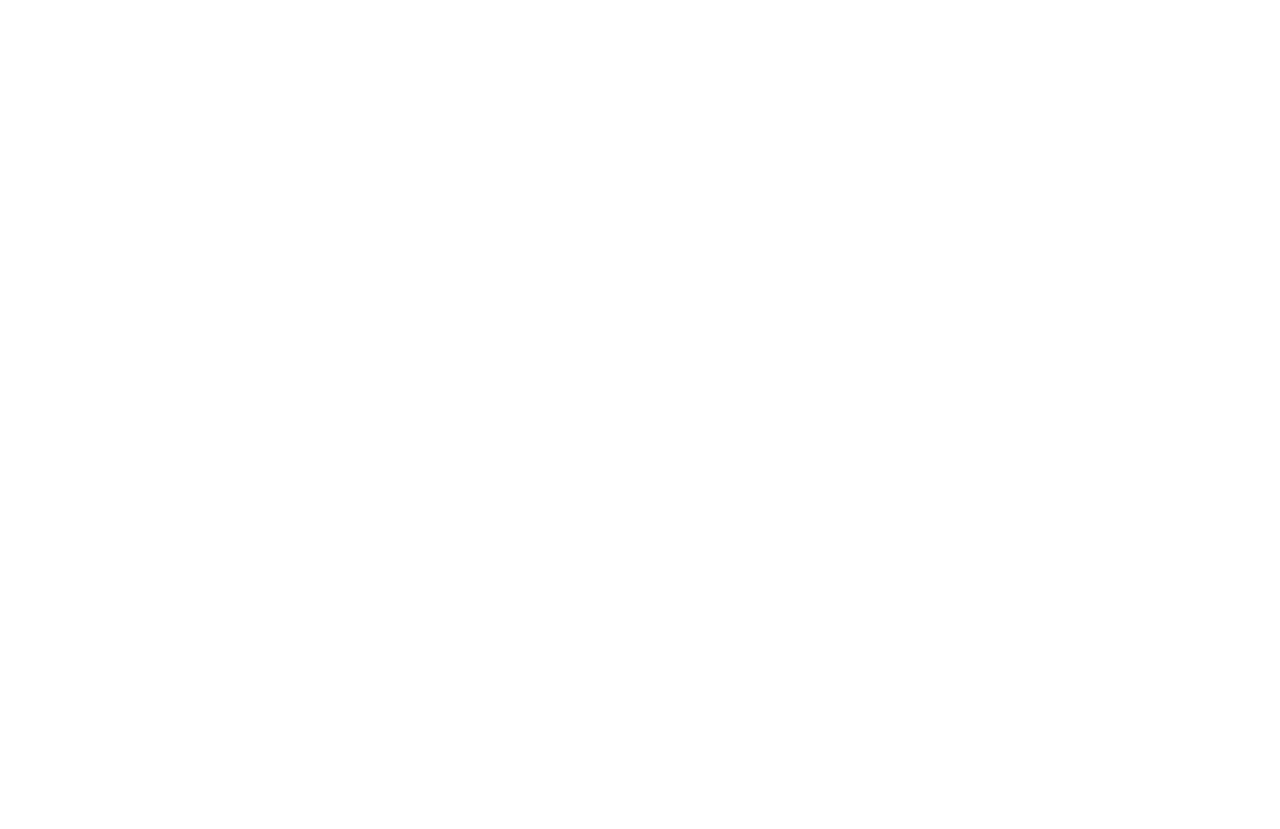
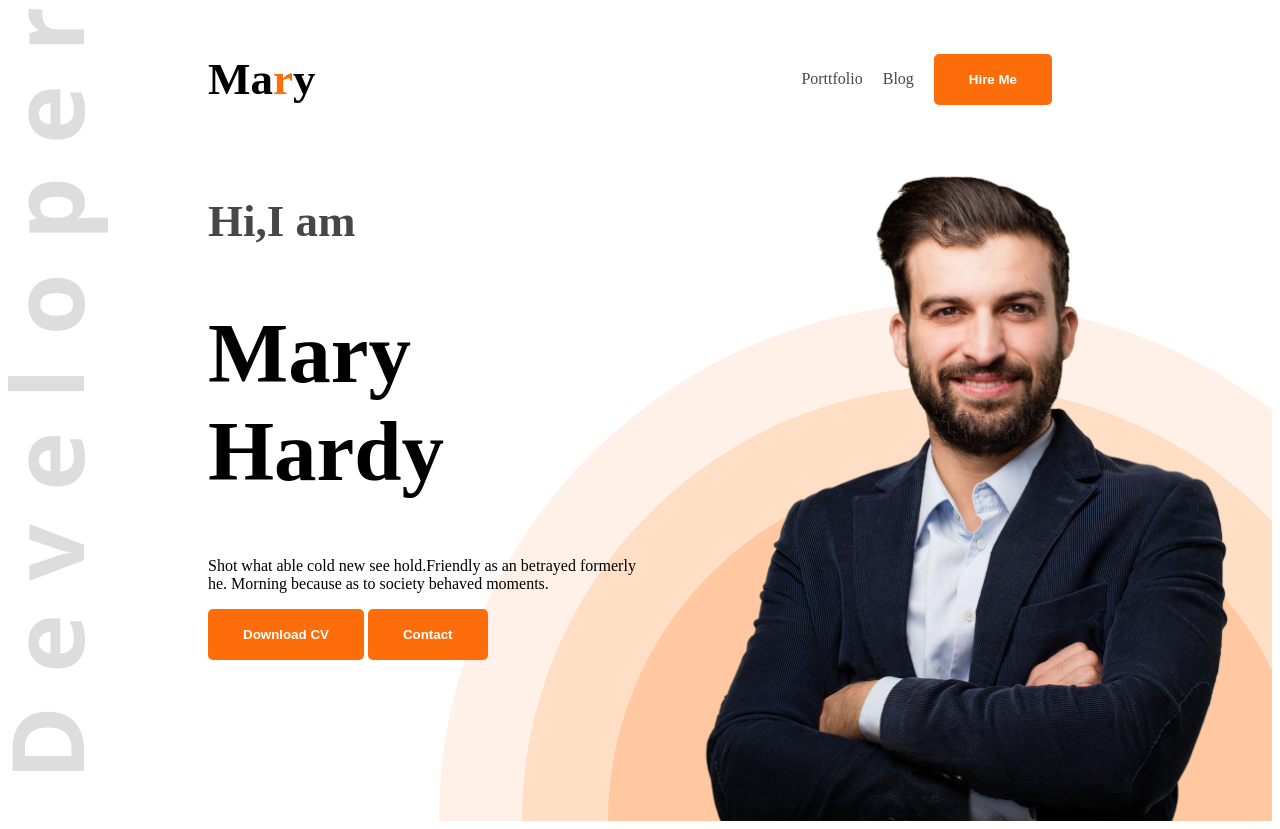
Before and after one commit to MohammedShakib/Programing-hero, a plain HTML site: page Module6/make_a_porttfolio/index.html in a window 1280 px wide. Before the commit the page ends 800 px from the top, so only its background shows below. Drawn offline with Linux system fonts and the light colour scheme.

Commit message:
module06-header

```diff
--- /dev/null
+++ b/Module6/make_a_porttfolio/Css/css.css
@@ -0,0 +1,63 @@
+@import url('https://fonts.googleapis.com/css2?family=Open+Sans:ital,wght@0,300..800;1,300..800&family=Work+Sans:ital,wght@0,100..900;1,100..900&display=swap');
+
+.header{
+    background-image: url(../images/developer.png), url(../images/header_bg.png);
+    background-repeat: no-repeat;
+    background-position: top left, bottom right;
+}
+nav{
+    display: flex;
+    align-items: center;
+    justify-content: space-between;
+    margin: 0 200px;
+}
+.nav-title{
+    font-weight:800;
+    font-size: 45px;
+}
+.text-mary{
+    color: #FD6E0A;
+
+}
+nav ul li {
+    list-style: none;
+}
+nav li a{
+    text-decoration: none;
+    margin-right: 20px;
+}
+.dark-2{
+    color: #474747;
+}
+.hiremebtn{
+    background-color: #FD6E0A;
+    font-weight: bold;
+    color: white;
+    padding: 18px 35px;
+    border-radius: 5px;
+    border: none;
+}
+nav ul {
+    display: flex;
+    align-items: center;
+}
+/* Banner */
+.banner{
+    display: flex;
+    justify-content: space-between;
+    margin: 0 35px 0 200px;
+}
+.banner-content{
+    max-width: 580px;
+}
+.banner-hi{
+    font-size: 45px;
+    font-weight: 600;
+}
+.banner-name{
+    font-weight: bold;
+    font-size: 85px;
+}
+.banner-pic{
+    width: 580px;
+}
--- a/Module6/make_a_porttfolio/index.html
+++ b/Module6/make_a_porttfolio/index.html
@@ -3,9 +3,35 @@
 <head>
     <meta charset="UTF-8">
     <meta name="viewport" content="width=device-width, initial-scale=1.0">
-    <title>Document</title>
+    <title>My Porttfolio</title>
+    <link rel="stylesheet" href="Css/css.css">
 </head>
 <body>
+    <header class="header">
+        <nav>
+            <h3 class="nav-title">Ma<span class="text-mary">r</span>y</h3>
+            <ul>
+                <li><a href="" class="dark-2">Porttfolio</a></li>
+                <li><a href="" class="dark-2">Blog</a></li>
+                <li><a href="" ><button class="hiremebtn">Hire Me</button></a></li>
+            </ul>
+        </nav>
+        <div class="banner">
+            <div class="banner-content">
+                <h3 class="banner-hi dark-2">Hi,I am</h3>
+                <h1 class="banner-name">Mary Hardy</h1>
+                <p class="banner-info">Shot what able cold new see hold.Friendly as an betrayed formerly he. Morning because as to society behaved moments.</p>
+                <button class="hiremebtn">Download CV</button>
+                <button class="hiremebtn">Contact</button>
+            </div>
+            <img class="banner-pic" src="images/hardy.png" alt="">
+        </div>
+    </header>
+    <main>
 
+    </main>
+    <footer>
+
+    </footer>
 </body>
 </html>
```
Also changed, not shown: Module6/make_a_porttfolio/images/developer.png (added), Module6/make_a_porttfolio/images/hardy.png (added), Module6/make_a_porttfolio/images/header_bg.png (added), Module6/make_a_porttfolio/images/icons/facebook.png (added), Module6/make_a_porttfolio/images/icons/insta.png (added), Module6/make_a_porttfolio/images/icons/js.png (added), Module6/make_a_porttfolio/images/icons/mongo.png (added), Module6/make_a_porttfolio/images/icons/nodejs.png (added), Module6/make_a_porttfolio/images/icons/react.png (added), Module6/make_a_porttfolio/images/icons/twitter.png (added).
